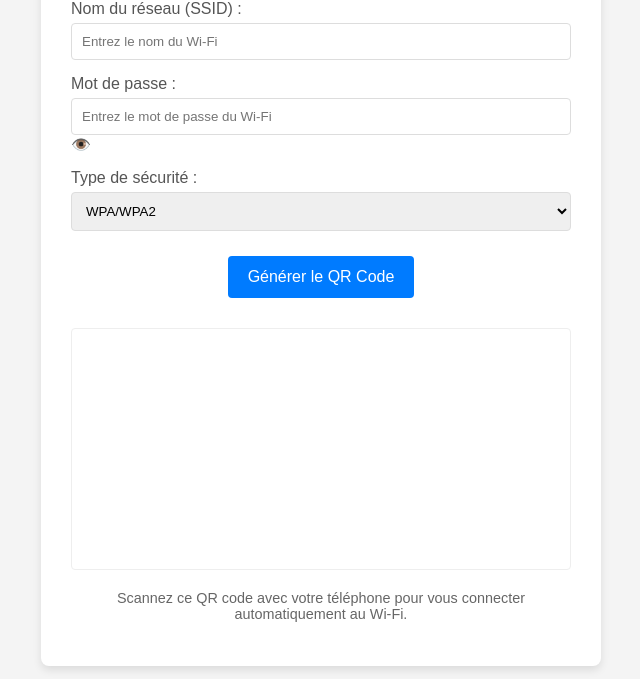
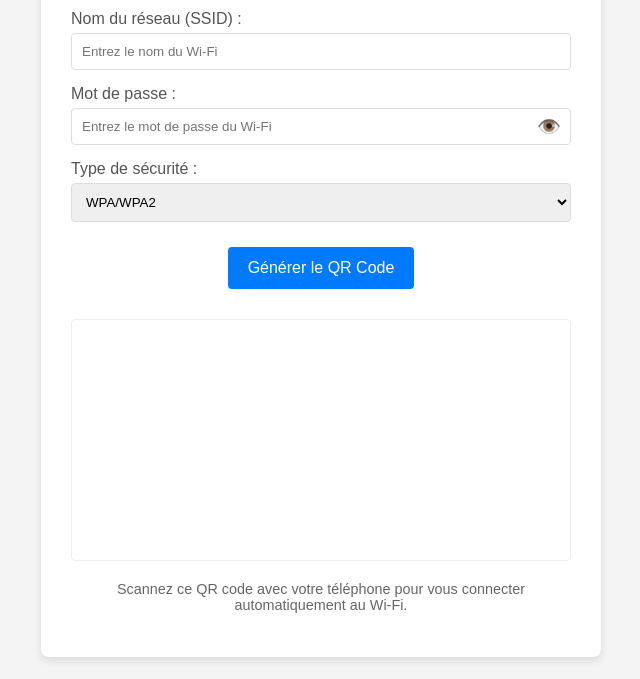
Before and after one commit to zitouthani/Generateur_QR_code_Pour_WiFi, a plain HTML site: page index.html in a window 1280 px wide. Shown: the part 121-800 px from the top of the page, without its empty margins (319-959 px from the left). Drawn offline with Linux system fonts and the light colour scheme.

Commit message:
Add styles for password input and toggle icon

```diff
--- a/style.css
+++ b/style.css
@@ -81,3 +81,27 @@ button:hover {
     color: #666;
     font-size: 0.9em;
 }
+
+/* Conteneur pour positionner l'icône */
+.password-wrapper {
+    position: relative;
+    width: 100%;
+}
+
+/* Assurez-vous que l'input à l'intérieur du wrapper prend toute la largeur */
+.password-wrapper input {
+    width: 100%;
+    padding-right: 40px; /* Ajoute de l'espace pour l'icône */
+}
+
+/* Style et positionnement de l'icône "œil" */
+.toggle-password {
+    position: absolute;
+    top: 50%; /* Centre verticalement */
+    right: 10px; /* Position à droite */
+    transform: translateY(-50%); /* Ajuste le centrage */
+    cursor: pointer;
+    user-select: none; /* Empêche la sélection du texte de l'icône */
+    font-size: 1.2em; /* Rend l'icône plus visible */
+    z-index: 10;
+}
```
